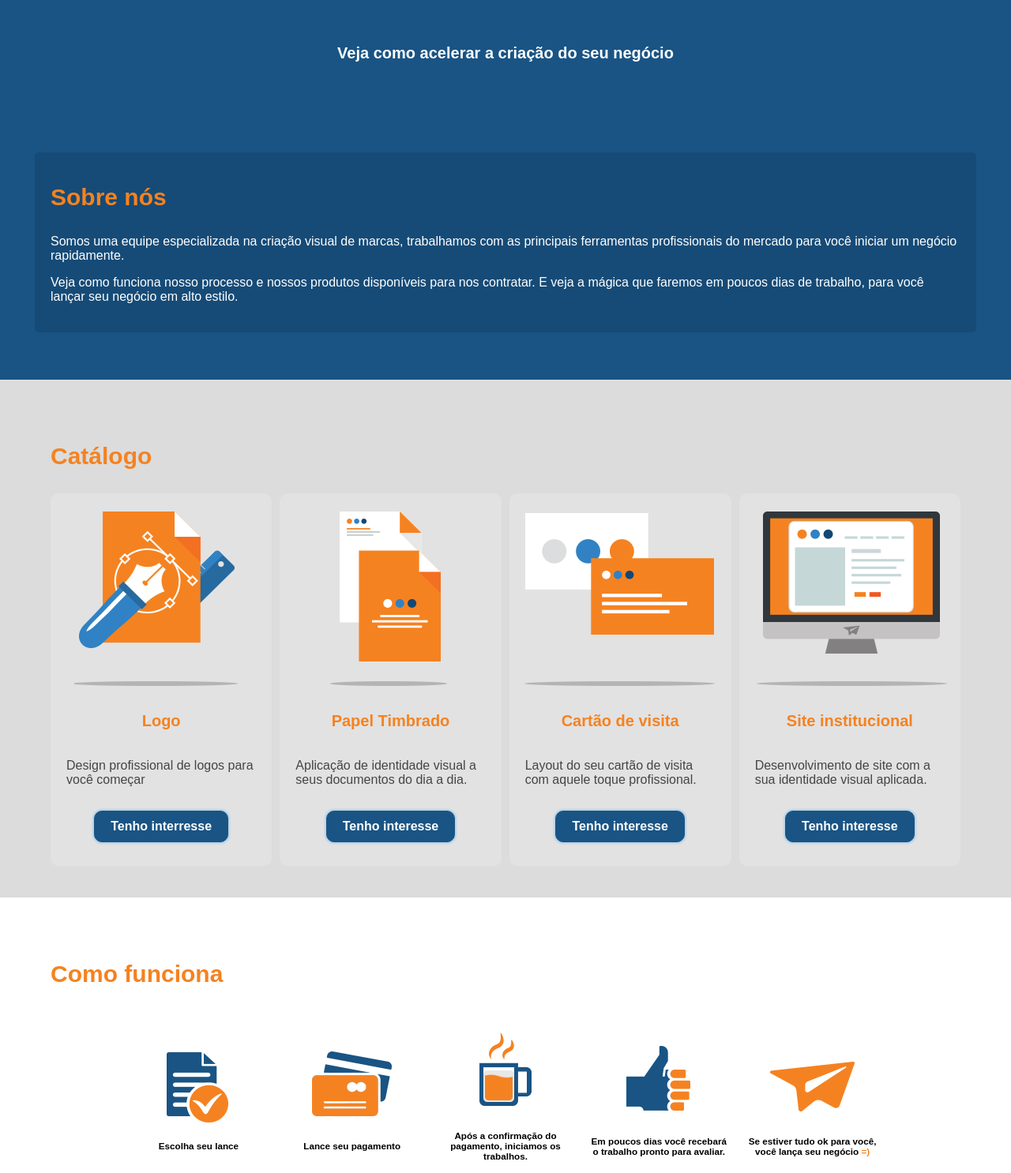
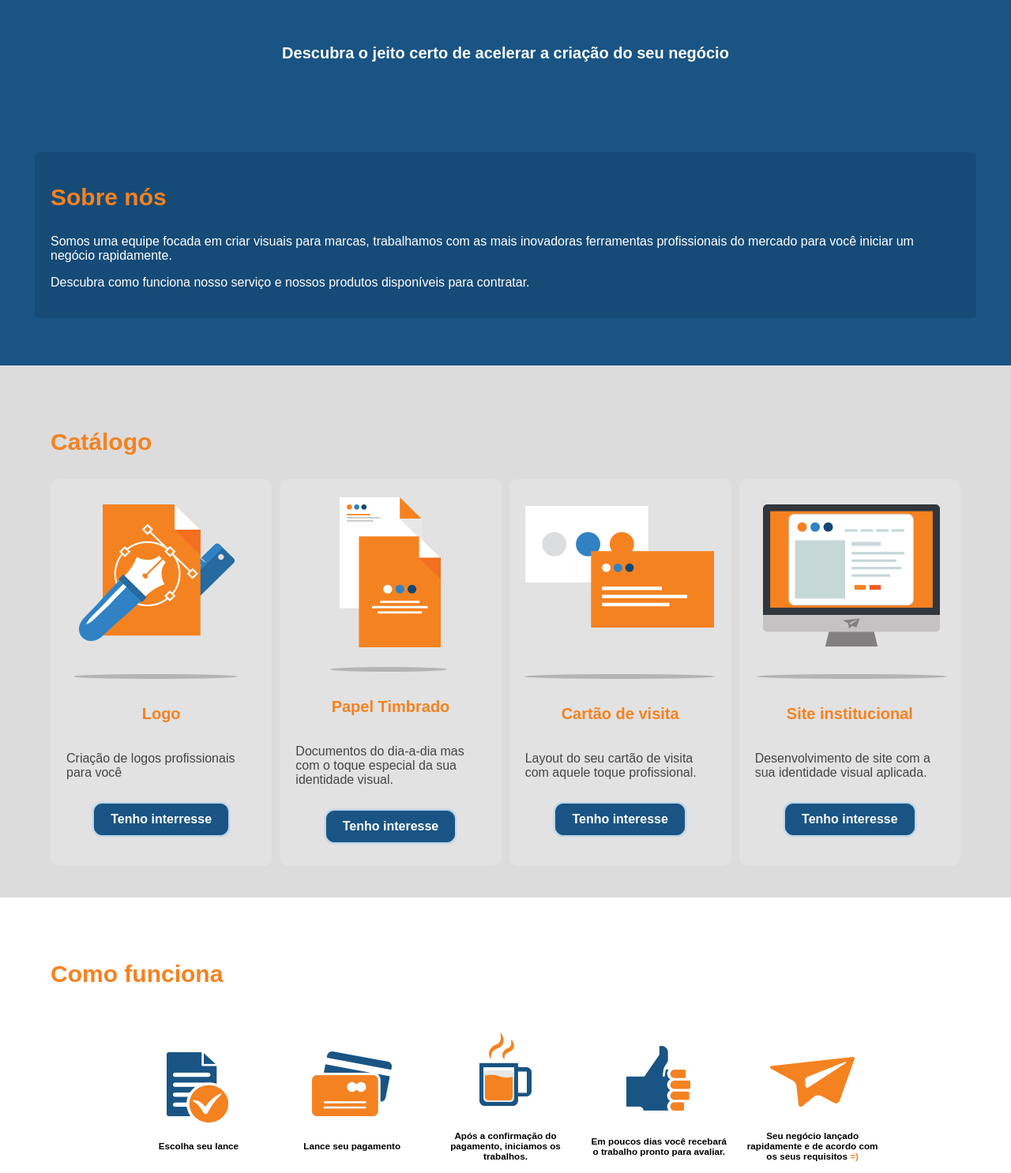
Before and after one commit to pietramucciolo/lance, a website built with webpack: page src/index.html in a window 1280 px wide. Shown: the part 520-2006 px from the top of the page at 79% size. Built offline with nearby package versions, Linux system fonts and the light colour scheme; a web font is replaced by a local one.

Commit message:
Update index.html

```diff
--- a/src/index.html
+++ b/src/index.html
@@ -20,7 +20,7 @@
                     <a class="nav__item" href="#como-funciona">Como funciona</a>
                 </nav>
                 <div class="hero">
-                    <h1>Veja como acelerar a criação do seu negócio</h1>
+                    <h1>Descubra o jeito certo de acelerar a criação do seu negócio</h1>
                 </div>
             </div>
         </header>
@@ -28,8 +28,8 @@
             <div class="container">
                 <article>
                     <h1>Sobre nós</h1>
-                    <p>Somos uma equipe especializada na criação visual de marcas, trabalhamos com as principais ferramentas profissionais do mercado para você iniciar um negócio rapidamente.</p>
-                    <p>Veja como funciona nosso processo e nossos produtos disponíveis para nos contratar. E veja a mágica que faremos em poucos dias de trabalho, para você lançar seu negócio em alto estilo.</p>
+                    <p>Somos uma equipe focada em criar visuais para marcas, trabalhamos com as mais inovadoras ferramentas profissionais do mercado para você iniciar um negócio rapidamente.</p>
+                    <p>Descubra como funciona nosso serviço e nossos produtos disponíveis para contratar.</p>
                 </article>
             </div>
         </section>
@@ -43,7 +43,7 @@
                                 <img src="./assets/images/produto-logo.png" alt="Criação de Logo">
                             </div>
                             <h3 class="vitrine__title">Logo</h3>
-                            <p class="vitrine__desc">Design profissional de logos para você começar</p>
+                            <p class="vitrine__desc">Criação de logos profissionais para você</p>
                             <a href="#produto-logo" class="vitrine__button">Tenho interresse</a>
                         </div>
                         <div class="vitrine__item">
@@ -52,7 +52,7 @@
                             </div>
                             <h3 class="vitrine__title">Papel Timbrado</h3>
                             <p class="vitrine__desc">
-                                Aplicação de identidade visual a seus documentos do dia a dia.
+                                Documentos do dia-a-dia mas com o toque especial da sua identidade visual.
                             </p>
                             <a href="#produto-timbrado" class="vitrine__button">Tenho interesse</a>
                         </div>
@@ -104,7 +104,7 @@
                         </div>
                         <div class="steps__item">
                             <img src="./assets/images/lancamos.png" alt="Lance seu negócio">
-                            <h3>Se estiver tudo ok para você, você lança seu negócio <span>=)</span></h3>
+                            <h3>Seu negócio lançado rapidamente e de acordo com os seus requisitos <span>=)</span></h3>
                         </div>
                     </div>
                 </article>
```
